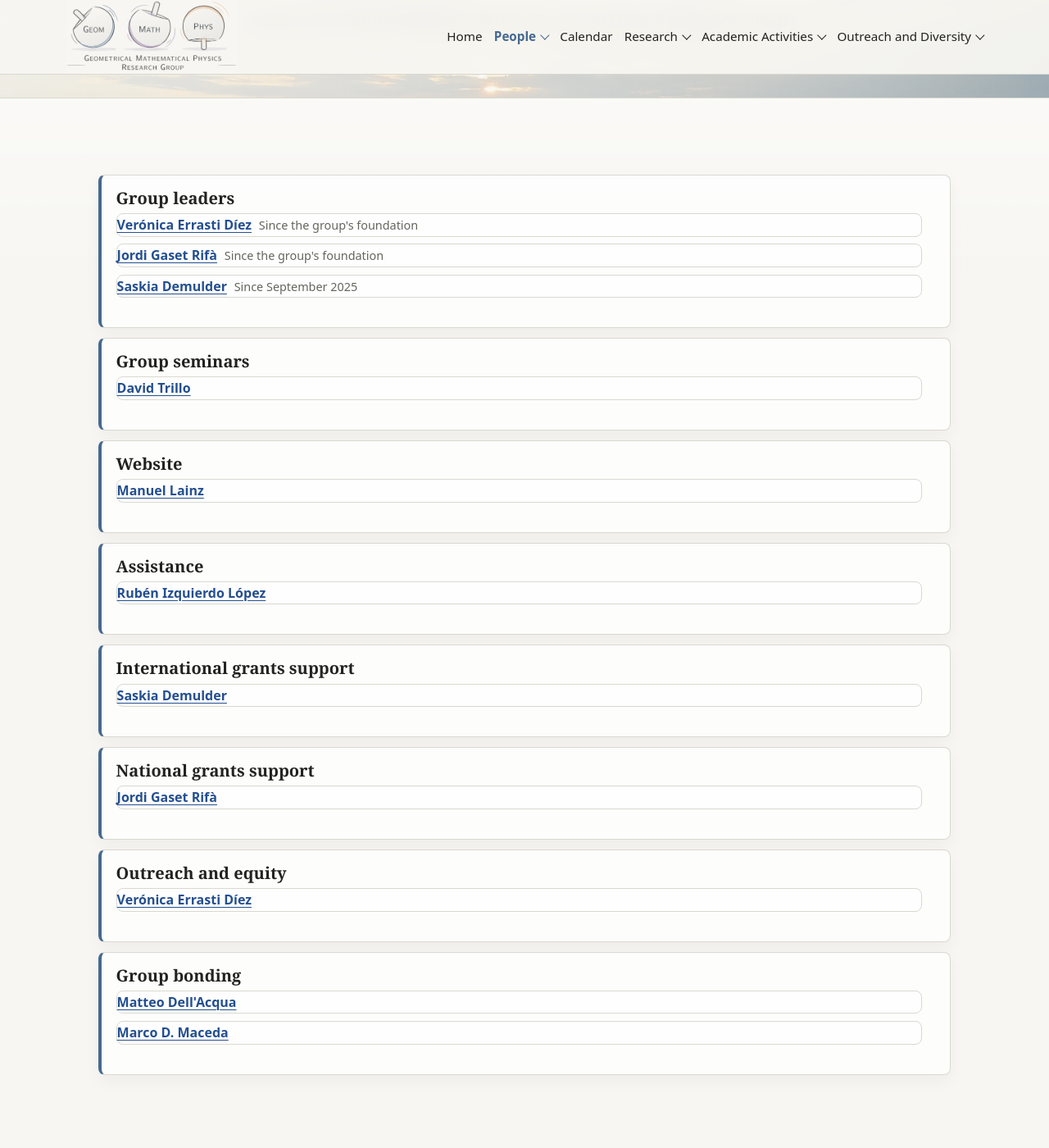
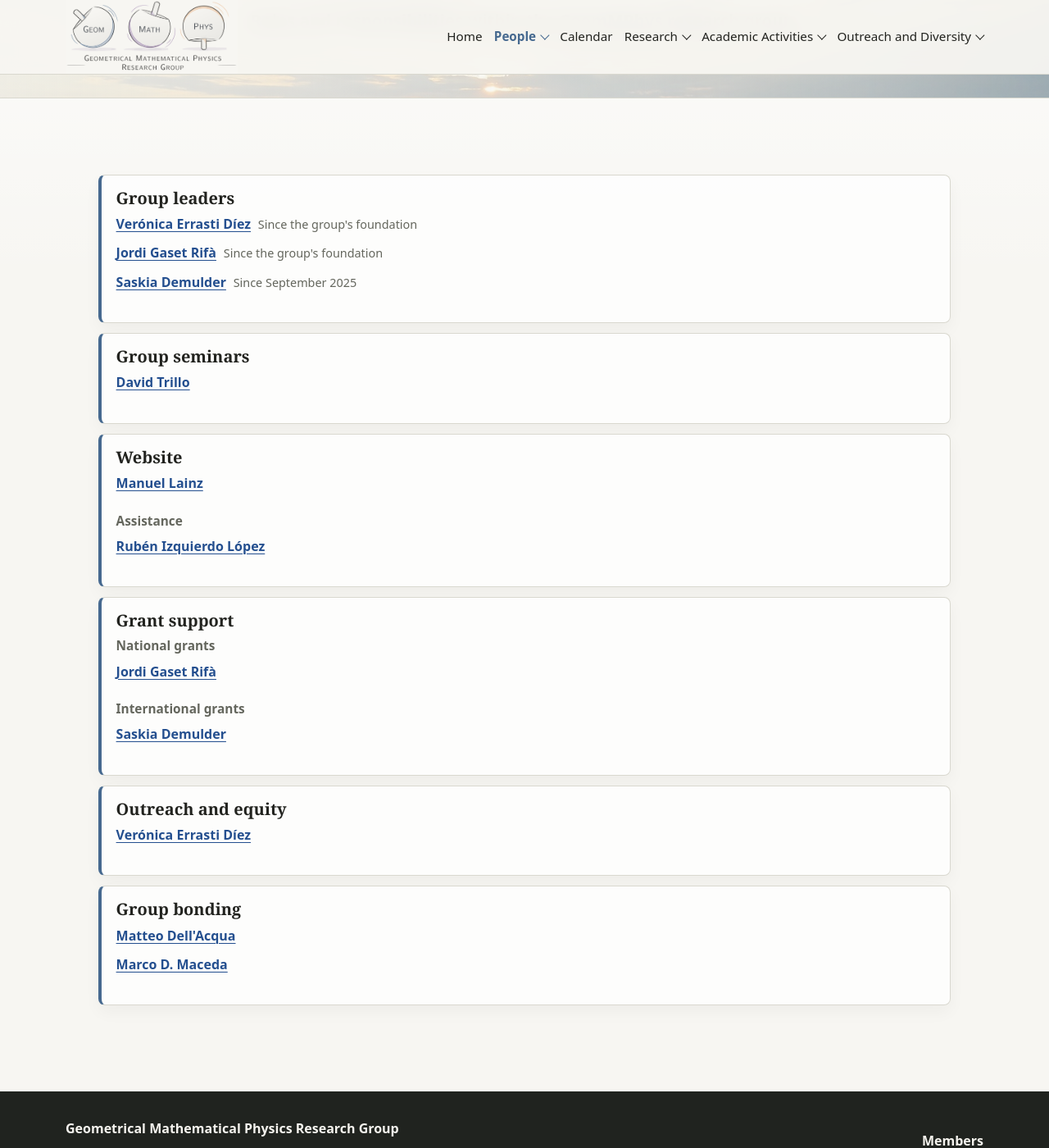
Before and after one commit to GeomMPhys/geommphys.github.io, a Jekyll site: the page built from organization.md, in a window 1280 px wide and 1400 px high, scrolled down 320 px. Shown: the whole window at 82% size. Built offline with Jekyll 4.4.1, drawn with Linux system fonts in a browser that asks for light colours.

Commit message:
layout fix

```diff
--- /dev/null
+++ b/_includes/organization-members.html
@@ -0,0 +1,11 @@
+<ul class="organization-role__members">
+  {% for member in include.members %}
+    {% assign person = include.people | where: "id", member.person | first %}
+    {% if person %}
+      <li>
+        <a href="{{ '/people/' | relative_url }}#{{ member.person }}">{{ person.name }}</a>
+        {% if member.since %}<span class="organization-role__since">{{ member.since }}</span>{% endif %}
+      </li>
+    {% endif %}
+  {% endfor %}
+</ul>
--- a/_includes/organization-role.html
+++ b/_includes/organization-role.html
@@ -2,16 +2,12 @@
 <article class="record organization-role">
   <div class="record__body">
     <h3>{{ item.role }}</h3>
-    <ul class="organization-role__members">
-      {% for member in item.members %}
-        {% assign person = include.people | where: "id", member.person | first %}
-        {% if person %}
-          <li>
-            <a href="{{ '/people/' | relative_url }}#{{ member.person }}">{{ person.name }}</a>
-            {% if member.since %}<span class="organization-role__since">{{ member.since }}</span>{% endif %}
-          </li>
-        {% endif %}
-      {% endfor %}
-    </ul>
+    {% if item.members %}{% include organization-members.html members=item.members people=include.people %}{% endif %}
+    {% for subrole in item.subroles %}
+      <section class="organization-role__subrole">
+        <h4>{{ subrole.role }}</h4>
+        {% include organization-members.html members=subrole.members people=include.people %}
+      </section>
+    {% endfor %}
   </div>
 </article>
--- a/assets/css/main.scss
+++ b/assets/css/main.scss
@@ -747,6 +747,10 @@ code {
   gap: 0.25rem 0.55rem;
   margin: 0;
   padding: 0;
+  border: 0;
+  border-radius: 0;
+  background: transparent;
+  box-shadow: none;
 }
 
 .organization-role__members li::before {
@@ -756,6 +760,17 @@ code {
 .organization-role__since {
   color: var(--muted);
   font-size: 0.9rem;
+}
+
+.organization-role__subrole + .organization-role__subrole {
+  margin-top: 0.8rem;
+}
+
+.organization-role__subrole h4 {
+  margin: 0 0 0.3rem;
+  color: var(--muted);
+  font-size: 0.96rem;
+  font-weight: 750;
 }
 
 .research-map {
```
Also changed, not shown: DEVELOPING.md (+1 -0 lines), _data/organization.yml (+16 -13 lines), bin/validate_data.rb (+20 -3 lines).
